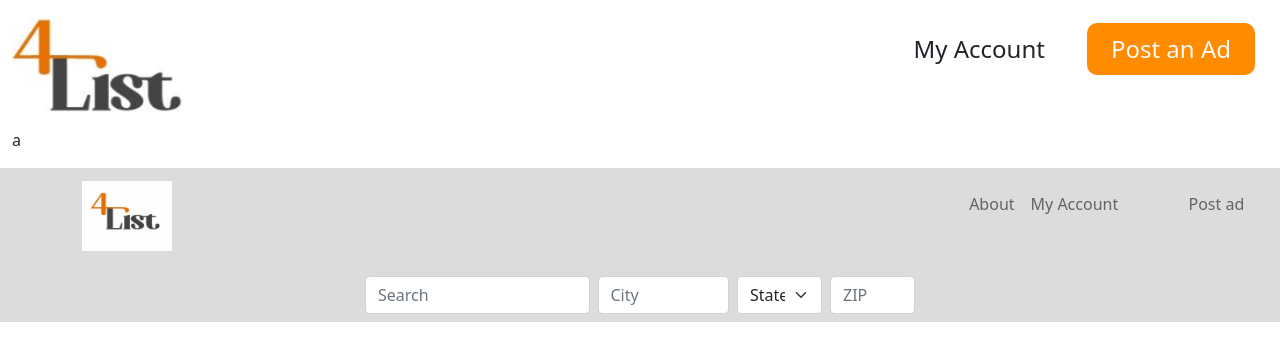
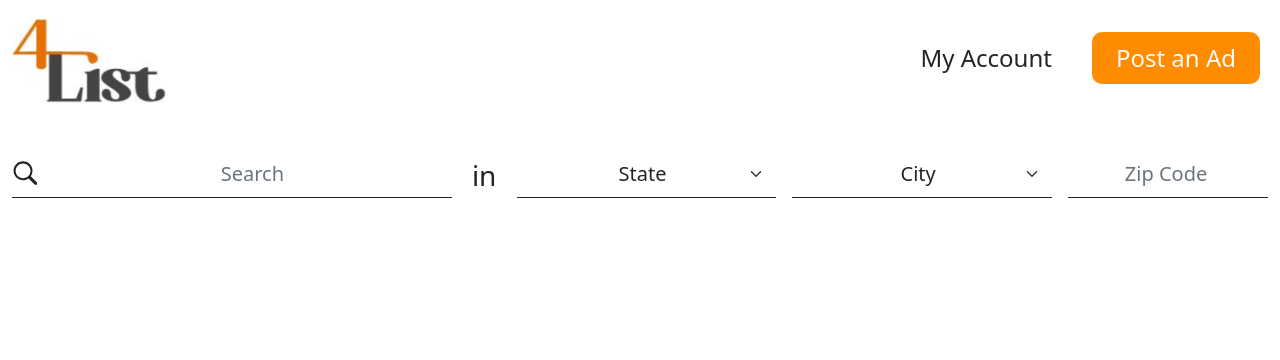
Before and after one commit to chan34kelvin/HCI-Team-4-4list, a React (Create React App) app in the folder 4list/: page / in a window 1280 px wide. Shown: the top 360 px of the page. Built offline with nearby package versions, Linux system fonts and the light colour scheme.

Commit message:
updated navbar with all features

```diff
--- a/4list/src/components/Home.js
+++ b/4list/src/components/Home.js
@@ -6,7 +6,7 @@ const Home = () => {
     return (
         <div>
             <Navigation/>
-            <Navbar/>
+            {/* <Navbar/> */}
         </div>
     );
 }
--- a/4list/src/components/navigation/Navigation.js
+++ b/4list/src/components/navigation/Navigation.js
@@ -6,7 +6,7 @@ import SearchBar from "./search/SearchBar";
 export default function Navigation() {
   return (
     <div className="container-xxl my-2 navbar navbar-expand-lg">
-      <div className="d-flex flex-column w-100 gap-3">
+      <div className="d-flex flex-column w-100 gap-3 gap-xl-5">
         <TopBar />
         <SearchBar />
       </div>
--- a/4list/src/components/navigation/search/SearchBar.js
+++ b/4list/src/components/navigation/search/SearchBar.js
@@ -1,10 +1,28 @@
 import { useEffect, useState } from "react";
+import City from "./components/City";
+import State from "./components/State";
+import Keyword from "./components/Keyword";
+import ZipCode from "./components/ZipCode";
 
-export default function SearchBar(){
+export default function SearchBar() {
+  const [states, setStates] = useState(() => ({
+    Keyword: "",
+    State: "",
+    City: "",
+    Zip: "",
+  }));
 
-    return(
-        <div className= "d-flex flex-wrap">
-            a
+  return (
+    <div className="navbar-collapse collapse" id="navSearchBar">
+      <div className="d-flex flex-column flex-lg-row w-100 align-items-start align-items-lg-center gap-3">
+        <Keyword states={states} setStates={setStates}/>
+        <div className="fs-3 mx-1 text-center" style={{ minWidth: "2%" }}>
+          in
         </div>
-    )
+        <State states={states} setStates={setStates}/>
+        <City states={states} setStates={setStates}/>
+        <ZipCode states={states} setStates={setStates}/>
+      </div>
+    </div>
+  );
 }
--- a/4list/src/components/navigation/search/components/City.js
+++ b/4list/src/components/navigation/search/components/City.js
@@ -0,0 +1,29 @@
+export default function City(props) {
+  const states = props.states;
+  const setStates = props.setStates;
+
+  return (
+    <div
+      className="d-flex flex-row w-100 align-items-center gap-3"
+      style={{
+        borderBottom: "1px solid",
+        minWidth: "15%",
+      }}
+    >
+      <select
+        className="form-select text-lg-center p-2 ps-0 fs-5"
+        style={{
+          border: "none",
+          transition: "none",
+          borderRadius: "0",
+        }}
+        onChange={(event) => {
+          setStates({ ...states, ["City"]: event.target.value });
+        }}
+      >
+        <option value="">City</option>
+        <option value="San Francisco">San Francisco</option>
+      </select>
+    </div>
+  );
+}
--- a/4list/src/components/navigation/search/components/Keyword.js
+++ b/4list/src/components/navigation/search/components/Keyword.js
@@ -0,0 +1,33 @@
+import { GoSearch } from "react-icons/go";
+
+export default function Keyword(props) {
+  const states = props.states;
+  const setStates = props.setStates
+  function onSubmit(event) {
+    event.preventDefault()
+    console.log(states);
+  }
+  return (
+    <form
+      className="d-flex flex-row w-100 align-items-center gap-3"
+      style={{
+        borderBottom: "1px solid",
+        minWidth: "35%",
+      }}
+      onSubmit= {onSubmit}
+    >
+      <GoSearch type="submit" className="fs-3" onClick= {onSubmit}/>
+      <input
+        type="text"
+        className="form-control text-lg-center p-2 fs-5"
+        placeholder="Search"
+        style={{
+          border: "none",
+          transition: "none",
+          borderRadius: "0",
+        }}
+        onChange= {(event) => { setStates({...states, ["Keyword"]: event.target.value })}}
+      ></input>
+    </form>
+  );
+}
--- a/4list/src/components/navigation/search/components/State.js
+++ b/4list/src/components/navigation/search/components/State.js
@@ -0,0 +1,28 @@
+export default function State(props) {
+  const states = props.states;
+  const setStates = props.setStates;
+
+  return (
+    <div
+      className="d-flex flex-row w-100 align-items-center gap-3"
+      style={{
+        borderBottom: "1px solid",
+        minWidth: "15%",
+      }}
+    >
+      <select
+        className="form-select text-lg-center p-2 ps-0 fs-5"
+        style={{
+          border: "none",
+          transition: "none",
+          borderRadius: "0",
+        }}
+        onChange={(event) => {
+          setStates({ ...states, ["State"]: event.target.value });
+        }}
+      >
+        <option value="">State</option>
+      </select>
+    </div>
+  );
+}
--- a/4list/src/components/navigation/search/components/ZipCode.js
+++ b/4list/src/components/navigation/search/components/ZipCode.js
@@ -0,0 +1,30 @@
+
+export default function ZipCode(props) {
+
+    const states = props.states
+    const setStates = props.setStates
+
+    return (
+      <div
+        className="d-flex flex-row w-100 align-items-center gap-4"
+        style={{
+          borderBottom: "1px solid",
+          minWidth: "10%",
+          maxWidth: "200px",
+        }}
+      >
+        <input
+          type="text"
+          className="form-control text-lg-center p-2 ps-1 fs-5"
+          placeholder= "Zip Code"
+          maxLength= "5"
+          style={{
+            border: "none",
+            transition: "none",
+            borderRadius: "0",
+          }}
+          onChange= {(event) => { setStates({...states, ["Zip"]: event.target.value })}}
+        ></input>
+      </div>
+    );
+  }
--- a/4list/src/components/navigation/top/TopBar.js
+++ b/4list/src/components/navigation/top/TopBar.js
@@ -3,16 +3,25 @@ import Login from "./components/login/Login";
 import PostButton from "./components/post/PostButton";
 
 import { AiOutlineMenu } from "react-icons/ai";
+import { GoSearch } from "react-icons/go";
 
 export default function TopBar() {
   return (
     <div className="d-flex flex-column flex-lg-row w-100 gap-3">
 
       {/* home button and menu */}
-      <div className="d-flex flex-row flex-grow-1 gap-3">
+      <div className="d-flex flex-row flex-grow-1">
         <Logo />
         <button
           className="btn navbar-toggler ms-auto"
+          style={{ border: "none", boxShadow: "none", color: "inherit" }}
+          data-bs-toggle="collapse"
+          data-bs-target="#navSearchBar"
+        >
+          <GoSearch className="display-4" />
+        </button>
+        <button
+          className="btn navbar-toggler"
           style={{ border: "none", boxShadow: "none", color: "inherit" }}
           data-bs-toggle="collapse"
           data-bs-target="#navMenu"
--- a/4list/src/components/navigation/top/components/login/Login.js
+++ b/4list/src/components/navigation/top/components/login/Login.js
@@ -5,8 +5,8 @@ export default function Login(){
     const login = "/Login"
 
     return(
-        <Link className= "text-decoration-none btn d-flex align-items-center" to={login} style={{maxHeight: "75px"}}>
-            <div className= "py-2 px-sm-3 fs-4 text-dark w-100 text-start text-lg-center" style={{background: "transparent", borderRadius: "10px"}}>
+        <Link className= "text-decoration-none d-flex align-items-center my-3 mx-2" to={login} style={{maxHeight: "75px"}}>
+            <div className= "py-2 px-lg-4 fs-4 text-dark text-start text-lg-center" style={{background: "transparent", borderRadius: "10px"}}>
                 My Account
             </div>
         </Link>
--- a/4list/src/components/navigation/top/components/logo/Logo.js
+++ b/4list/src/components/navigation/top/components/logo/Logo.js
@@ -6,9 +6,9 @@ export default function Logo(){
     const logo = "/images/Logo.png"
 
     return(
-        <div className= "" style = {{minWidth: "20%"}} >
+        <div className= "" style = {{minWidth: "18%"}} >
             <Link className= "text-decoration-none" to="/">
-                <div className= "ratio ratio-16x9" style={{minWidth: "75px"}}>
+                <div className= "ratio ratio-16x9" style={{minWidth: "100px"}}>
                     <img src= {logo} alt="logo"/>
                 </div>
             </Link>
--- a/4list/src/components/navigation/top/components/post/PostButton.js
+++ b/4list/src/components/navigation/top/components/post/PostButton.js
@@ -5,8 +5,8 @@ export default function PostButton(){
     const postLink = "/post"
 
     return(
-        <Link className= "text-decoration-none btn d-flex align-items-center" to={postLink} style={{maxHeight: "75px"}}>
-            <div className= "py-2 px-sm-4 fs-4 text-light w-100" style={{background: "#ff8c00", borderRadius: "10px"}}>
+        <Link className= "text-decoration-none d-flex align-items-center my-3 mx-2" to={postLink} style={{maxHeight: "75px"}}>
+            <div className= "py-2 px-lg-4 fs-4 text-light w-100 text-center" style={{background: "#ff8c00", borderRadius: "10px"}}>
                 Post an Ad
             </div>
         </Link>
```
